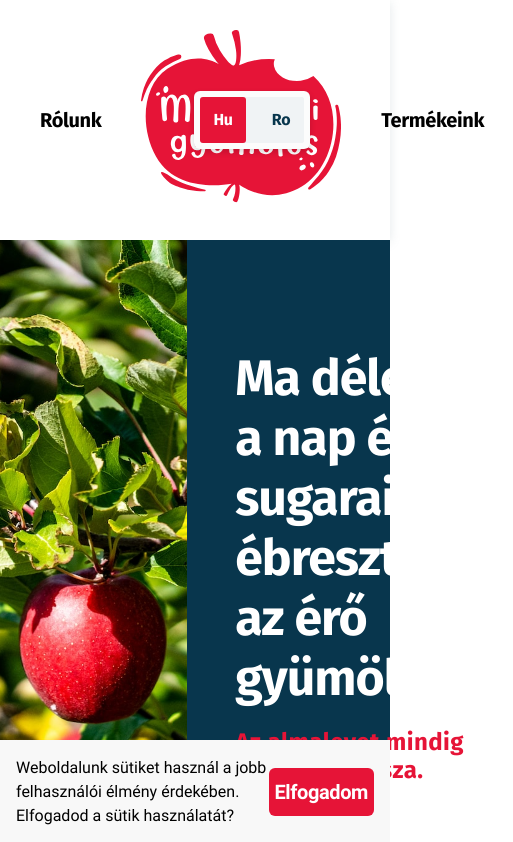
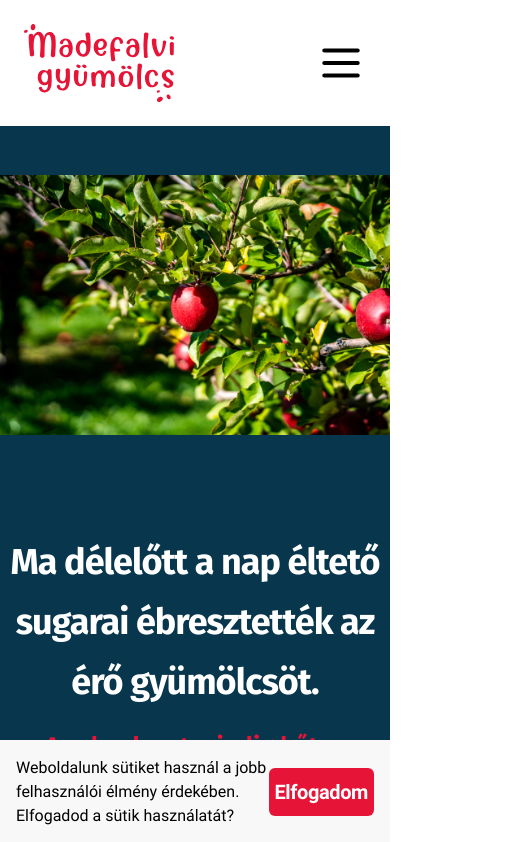
Before and after one commit to lanszesz/Reklamgrafika, a Vue app: page / in a window 390 px wide. Shown: the top 842 px of the page, 513 px wide, since content can reach past the window. Built offline with nearby package versions, Linux system fonts and the light colour scheme; a web font is replaced by a local one.

Commit message:
Working on mobile view

```diff
--- a/src/components/FooterComponent.vue
+++ b/src/components/FooterComponent.vue
@@ -33,12 +33,6 @@
   </footer>
 </template>
 
-<script>
-export default {
-  name: "FooterComponent"
-}
-</script>
-
 <style scoped>
 * {
   @apply leading-[20px] text-[14px] text-center text-white tracking-normal font-roboto;
--- a/src/components/ImageGalleryComponent.vue
+++ b/src/components/ImageGalleryComponent.vue
@@ -1,6 +1,6 @@
 <template>
   <div class="flex justify-between items-center flex-grow">
-    <button @click="previousImage" class="navigation-button" :disabled="currentIndex === 0">
+    <button @click="previousImage" class="navigation-button relative right-[-5%] z-50 lg:static" :disabled="currentIndex === 0">
       <svg>
         <use xlink:href="#navigate-back"></use>
       </svg>
@@ -18,7 +18,7 @@
       </div>
     </div>
 
-    <button @click="nextImage" class="navigation-button" :disabled="currentIndex === images.length - 1">
+    <button @click="nextImage" class="left-[-5%] navigation-button relative z-50 lg:static" :disabled="currentIndex === images.length - 1">
       <svg>
         <use xlink:href="#navigate-forward"></use>
       </svg>
@@ -28,7 +28,6 @@
 
 <script>
 export default {
-  name: 'ImageGalleryComponent',
   props: {
     images: Array
   },
--- a/src/components/ImageTextComponent.vue
+++ b/src/components/ImageTextComponent.vue
@@ -1,8 +1,27 @@
 <template>
-  <div class="flex justify-center bg-ma-dark">
-    <div class="flex gap-12 max-w-[1980px] w-full h-[800px]" :class="{'flex-row-reverse' : direction}">
-      <img :src="imageSrc" class="w-[48%] shrink-0 object-cover" alt="Alma">
-      <div class="flex flex-col text-white justify-center max-w-[570px] gap-5 text-left">
+  <!--  <div class="flex justify-center bg-ma-dark">
+      <div class="flex flex-col items-center lg:flex-row gap-12 max-w-[1980px] w-full" :class="{'flex-row-reverse' : direction}">
+        <div class="flex flex-1 flex-basis-0 flex-shrink-1">
+          <img :src="imageSrc" class="w-full object-cover" alt="Alma">
+        </div>
+        <div class="flex flex-col text-white text-center items-center justify-center max-w-[570px] gap-5 text-left py-[220px]">
+          <h2>
+            <slot name="header"></slot>
+          </h2>
+          <p class="sh1 text-ma-red">
+            <slot name="text"></slot>
+          </p>
+          <button class="primary-button mt-[80px]">TOVÁBB</button>
+        </div>
+      </div>
+    </div>-->
+
+  <div class="flex justify-center bg-ma-dark h-[810px] max-h-[810px]">
+    <div class="flex flex-col items-center lg:flex-row gap-12 max-w-[1980px] w-full" :class="{'flex-row-reverse' : direction}">
+      <div class="flex flex-1 flex-basis-0 overflow-clip h-full flex-shrink-1 justify-center items-center max-w-[900px]">
+        <img :src="imageSrc" class="w-full  object-contain" alt="Alma">
+      </div>
+      <div class="flex flex-col text-white text-center items-center justify-center max-w-[570px] gap-5 text-left">
         <h2>
           <slot name="header"></slot>
         </h2>
@@ -17,7 +36,6 @@
 
 <script>
 export default {
-  name: "ImageTextComponent",
   props: {
     direction: Boolean,
     imageSrc: String
--- a/src/components/NavBarComponent.vue
+++ b/src/components/NavBarComponent.vue
@@ -1,21 +1,45 @@
 <template>
-  <nav class="h-60 shadow-ma-nav bg-white flex gap-10 justify-between items-center px-10">
-    <h5 class="flex flex-1 flex-shrink-1 flex-basis-0 flex-row-reverse">
+  <!--desktop-->
+  <nav class="bg-white gap-10 hidden items-center justify-start  p-6 shadow-ma-nav lg:justify-between md:flex">
+    <h5 class="flex flex-row-reverse lg:flex-1 lg:flex-basis-0 lg:flex-shrink-1 lg:order-none order-2">
       <router-link :to="{ name: 'Home'}">{{ $t('navbar.aboutUs') }}</router-link>
     </h5>
 
-    <router-link :to="{ name: 'Home'}">
-      <svg class="h-[180px] w-[200px]">
+    <router-link :to="{ name: 'Home'}" class="order-1 lg:order-none">
+      <svg class="h-[180px] w-[200px] hidden lg:block">
         <use xlink:href="#logo-large"></use>
+      </svg>
+      <svg class="block h-[78px] w-[150px] lg:hidden">
+        <use xlink:href="#logo-small"></use>
       </svg>
     </router-link>
 
-    <h5 class="flex flex-1 flex-shrink-1 flex-basis-0">
+    <h5 class="flex flex-1 flex-basis-0 flex-shrink-1 order-3 lg:order-none">
       <router-link :to="{ name: 'Products'}">{{ $t('navbar.products') }}</router-link>
     </h5>
 
     <language-selector-component class="absolute right-[80px]"></language-selector-component>
   </nav>
+
+  <!--mobile-->
+  <div class="bg-white flex flex-col shadow-ma-nav">
+    <nav class="flex gap-10 items-center justify-between p-6 lg:justify-between md:hidden">
+      <router-link :to="{ name: 'Home'}">
+        <svg class="h-[78px] w-[150px]">
+          <use xlink:href="#logo-small"></use>
+        </svg>
+      </router-link>
+
+      <svg class="h-[50px] w-[50px]" @click="toggleMobileMenu">
+        <use xlink:href="#hamburger"></use>
+      </svg>
+    </nav>
+    <div v-if="isMobileMenuVisible" class="flex flex-col gap-5 items-center pb-5 md:hidden">
+      <router-link :to="{ name: 'Home'}" class="sh2">{{ $t('navbar.aboutUs') }}</router-link>
+      <router-link :to="{ name: 'Products'}" class="sh2">{{ $t('navbar.products') }}</router-link>
+      <language-selector-component class="mt-5"></language-selector-component>
+    </div>
+  </div>
 </template>
 
 <script>
@@ -25,5 +49,15 @@ export default {
   components: {
     LanguageSelectorComponent
   },
+  data() {
+    return {
+      isMobileMenuVisible: false
+    }
+  },
+  methods: {
+    toggleMobileMenu() {
+      this.isMobileMenuVisible = !this.isMobileMenuVisible;
+    }
+  }
 }
 </script>
--- a/src/components/SvgComponent.vue
+++ b/src/components/SvgComponent.vue
@@ -132,16 +132,16 @@
       </g>
     </symbol>
     <symbol xmlns="http://www.w3.org/2000/svg" width="30" height="30" fill="currentColor" stroke="currentColor" viewBox="0 0 30 30" id="facebook">
-      <path class="a" d="M0,0V30H17.4V18H13.5V13.35h3.9v-3.3c0-3.9,2.4-6,5.85-6,1.65,0,3.15.15,3.6.15V8.25h-2.4c-1.95,0-2.25.9-2.25,2.25v3h4.5L26.1,18H22.2V30H30V0Z"/>
+      <path d="M0,0V30H17.4V18H13.5V13.35h3.9v-3.3c0-3.9,2.4-6,5.85-6,1.65,0,3.15.15,3.6.15V8.25h-2.4c-1.95,0-2.25.9-2.25,2.25v3h4.5L26.1,18H22.2V30H30V0Z"/>
     </symbol>
     <symbol xmlns="http://www.w3.org/2000/svg" width="30" height="30" fill="currentColor" stroke="currentColor" viewBox="0 0 30 30" id="twitter">
-      <path class="a"
-            d="M0,0V30H30V0ZM22.95,10.95v.6a11.683,11.683,0,0,1-11.7,11.7,12.837,12.837,0,0,1-6.3-1.8H6a7.57,7.57,0,0,0,5.1-1.8A4.2,4.2,0,0,1,7.2,16.8h.75A2.553,2.553,0,0,0,9,16.65,4.16,4.16,0,0,1,5.7,12.6h0a3.994,3.994,0,0,0,1.8.45,4.426,4.426,0,0,1-1.65-3.3,3.444,3.444,0,0,1,.6-2.1A11.879,11.879,0,0,0,14.85,12c0-.3-.15-.6-.15-.9a4.033,4.033,0,0,1,4.05-4.05,3.776,3.776,0,0,1,3,1.35A7.641,7.641,0,0,0,24.3,7.35,3.832,3.832,0,0,1,22.5,9.6,11.237,11.237,0,0,0,24.9,9,11.95,11.95,0,0,1,22.95,10.95Z"/>
+      <path
+          d="M0,0V30H30V0ZM22.95,10.95v.6a11.683,11.683,0,0,1-11.7,11.7,12.837,12.837,0,0,1-6.3-1.8H6a7.57,7.57,0,0,0,5.1-1.8A4.2,4.2,0,0,1,7.2,16.8h.75A2.553,2.553,0,0,0,9,16.65,4.16,4.16,0,0,1,5.7,12.6h0a3.994,3.994,0,0,0,1.8.45,4.426,4.426,0,0,1-1.65-3.3,3.444,3.444,0,0,1,.6-2.1A11.879,11.879,0,0,0,14.85,12c0-.3-.15-.6-.15-.9a4.033,4.033,0,0,1,4.05-4.05,3.776,3.776,0,0,1,3,1.35A7.641,7.641,0,0,0,24.3,7.35,3.832,3.832,0,0,1,22.5,9.6,11.237,11.237,0,0,0,24.9,9,11.95,11.95,0,0,1,22.95,10.95Z"/>
     </symbol>
     <symbol xmlns="http://www.w3.org/2000/svg" width="30" height="30" fill="currentColor" stroke="currentColor" viewBox="0 0 30 30" id="email">
-      <path class="a"
-            d="M-3771-5808v-30h30v30Zm6-9.6a1.825,1.825,0,0,0,1.8,1.8h14.4a1.825,1.825,0,0,0,1.8-1.8v-8.876l-9,5.625-9-5.625Zm9-5.651,8.944-5.59a1.831,1.831,0,0,0-1.744-1.359h-14.4a1.831,1.831,0,0,0-1.744,1.359Z"
-            transform="translate(3771 5838)"/>
+      <path
+          d="M-3771-5808v-30h30v30Zm6-9.6a1.825,1.825,0,0,0,1.8,1.8h14.4a1.825,1.825,0,0,0,1.8-1.8v-8.876l-9,5.625-9-5.625Zm9-5.651,8.944-5.59a1.831,1.831,0,0,0-1.744-1.359h-14.4a1.831,1.831,0,0,0-1.744,1.359Z"
+          transform="translate(3771 5838)"/>
     </symbol>
     <symbol xmlns="http://www.w3.org/2000/svg" width="150" height="70" viewBox="0 0 150 70" id="leaves-1">
       <rect class="a" width="150" height="70" transform="translate(0 0)"/>
@@ -171,11 +171,31 @@
               transform="translate(-553.521 -354.75)"/>
       </g>
     </symbol>
+    <symbol xmlns="http://www.w3.org/2000/svg" stroke="currentColor" fill="none" viewBox="0 0 24 24" id="hamburger">
+      <path stroke-linecap="round" stroke-linejoin="round" stroke-width="2" d="M4 6h16M4 12h16M4 18h16"/>
+    </symbol>
+    <symbol xmlns="http://www.w3.org/2000/svg" fill="currentColor" stroke="currentColor" width="50" height="40" viewBox="0 0 50 40" id="brand-element-01">
+      <g transform="translate(-533.645 -371.436)">
+        <path
+            d="M533.915,375.511a6.454,6.454,0,0,1,2.327-2.687,7.738,7.738,0,0,1,4.337-1.385,4.432,4.432,0,0,1,3.2,1.221,2.924,2.924,0,0,1,.579,3.062,5.989,5.989,0,0,1-2.579,2.939,7.76,7.76,0,0,1-4.138,1.244,4.243,4.243,0,0,1-3.575-1.78A2.658,2.658,0,0,1,533.915,375.511Z"
+            transform="translate(0 0)"/>
+        <path
+            d="M554.822,392.567a12.642,12.642,0,0,1-3.765,6.033,15.315,15.315,0,0,1-8.205,4,9.1,9.1,0,0,1-6.784-1.528q-2.648-2.006-2.161-5.947a11.754,11.754,0,0,1,4.186-6.606,15.38,15.38,0,0,1,7.855-3.667,8.758,8.758,0,0,1,7.722,2.533A5.409,5.409,0,0,1,554.822,392.567Z"
+            transform="translate(0.144 8.74)"/>
+        <path
+            d="M556.094,392.719a10.618,10.618,0,0,1-2.573-6.432,6.169,6.169,0,0,1,1.962-4.842,5.581,5.581,0,0,1,5.241-1,10.081,10.081,0,0,1,5.17,3.733,10.618,10.618,0,0,1,2.321,6.142,6.1,6.1,0,0,1-2.9,5.431,5.161,5.161,0,0,1-4.492.336A10.868,10.868,0,0,1,556.094,392.719Z"
+            transform="translate(15.424 5.77)"/>
+      </g>
+    </symbol>
+    <symbol xmlns="http://www.w3.org/2000/svg" fill="currentColor" stroke="currentColor" width="50" height="40" viewBox="0 0 50 40" id="brand-element-02">
+      <g transform="translate(-263.633 -236.64)">
+        <path
+            d="M279.547,255.791a10.374,10.374,0,0,1-3.566,4.34,10.872,10.872,0,0,1-6.528,2.139,6.327,6.327,0,0,1-4.742-2.106,5.151,5.151,0,0,1-.768-5.042,9.629,9.629,0,0,1,3.953-4.746,10.891,10.891,0,0,1,6.227-1.913,6.189,6.189,0,0,1,5.287,3.032A4.725,4.725,0,0,1,279.547,255.791Z"
+            transform="translate(0 14.359)"/>
+        <path
+            d="M280.37,241.466q3.016-4.2,7.144-4.759t7.469,3.512a16.231,16.231,0,0,1,2.77,9.888,19.015,19.015,0,0,1-3.1,10.512,10.189,10.189,0,0,1-8.887,4.684,7.438,7.438,0,0,1-5.89-3.72,17.45,17.45,0,0,1-2.58-8.973Q277.353,245.667,280.37,241.466Z"
+            transform="translate(15.879 0)"/>
+      </g>
+    </symbol>
   </svg>
 </template>
-
-<script>
-export default {
-  name: "SvgComponent"
-}
-</script>
--- a/src/components/TextComponent.vue
+++ b/src/components/TextComponent.vue
@@ -1,6 +1,6 @@
 <template>
-  <div class="flex text-center justify-center items-center py-[80px]">
-    <div class="flex flex-col justify-center items-center w-[1140px] gap-10">
+  <div class="flex items-center justify-center px-[20px] py-[150px] text-center">
+    <div class="flex flex-col gap-10 items-center justify-center w-[1140px]">
       <svg class="h-[70px] hidden shrink-0 text-ma-red w-[150px] sm:block">
         <use xlink:href="#leaves-1"></use>
       </svg>
@@ -10,13 +10,7 @@
       <p class="paragraph-display">
         <slot name="text"></slot>
       </p>
-      <div class="rounded-[50%] bg-ma-red w-3 h-3 mt-2.5"></div>
+      <div class="bg-ma-red h-3 mt-2.5 rounded-[50%] w-3"></div>
     </div>
   </div>
 </template>
-
-<script>
-export default {
-  name: "HomeView",
-}
-</script>
--- a/src/style.css
+++ b/src/style.css
@@ -6,11 +6,11 @@
 @tailwind utilities;
 
 h1 {
-    @apply font-bold leading-[90px] text-[80px] tracking-[-1.6px];
+    @apply font-bold leading-[90px] sm:text-[80px] text-[60px] tracking-[-1.6px];
 }
 
 h2 {
-    @apply font-bold leading-[60px] text-[50px] tracking-[-1px];
+    @apply font-bold leading-[60px] text-[36px] sm:text-[50px] tracking-[-1px];
 }
 
 h3 {
@@ -42,11 +42,11 @@ h6 {
 }
 
 .paragraph-display {
-    @apply font-normal leading-[40px] text-[28px] tracking-[0.28px] whitespace-pre-line;
+    @apply font-normal leading-[40px] text-[24px] sm:text-[28px] tracking-[0.28px] whitespace-pre-line;
 }
 
 .p-01 {
-    @apply font-normal leading-[40px] text-[24px] tracking-[0.24px] whitespace-pre-line;
+    @apply font-normal leading-[40px] text-[20px] sm:text-[24px] tracking-[0.24px] whitespace-pre-line;
 }
 
 .p-02 {
--- a/src/views/HomeView.vue
+++ b/src/views/HomeView.vue
@@ -40,7 +40,6 @@ import GuaranteeMsgComponent from "../components/GuaranteeMsgComponent.vue";
 import TextComponent from "../components/TextComponent.vue";
 
 export default {
-  name: "HomeView",
   components: {
     GuaranteeMsgComponent,
     ImageTextComponent,
--- a/src/views/ProductsView.vue
+++ b/src/views/ProductsView.vue
@@ -1,25 +1,28 @@
 <template>
   <div class="flex flex-col">
-    <div class="bg-ma-light pt-[120px] pb-[240px] flex justify-center">
+    <div class="bg-ma-light flex justify-center pb-[240px] pt-[120px]">
       <div class="w-[1100px]">
         <image-gallery-component :images="galleryImages"></image-gallery-component>
       </div>
     </div>
 
-    <div class="flex justify-center">
-      <div class="bg-white top-[-120px] w-full max-w-[1100px] relative flex flex-col text-center items-center px-24 py-[83px] shadow-[0_50px_80px_#0D988C1A] rounded-xl">
-        <svg class="svg-leaves">
-          <use xlink:href="#leaves-1"></use>
+    <div class="flex justify-center px-4">
+      <div class="bg-white flex flex-col items-center max-w-[1100px] px-[20px] py-[83px] relative rounded-xl shadow-[0_50px_80px_#0D988C1A] text-center top-[-120px] sm:px-24">
+        <svg class="h-[40px] mb-[55px] text-ma-red w-[50px]">
+          <use xlink:href="#brand-element-01"></use>
         </svg>
         <h1>
           {{ $t('productsView.heading') }}
         </h1>
-        <p class="sh1 text-ma-red">
+        <p class="mb-[110px] sh1 text-ma-red">
           {{ $t('productsView.subHeading') }}
         </p>
-        <p class="p-01">
+        <p class="mb-[80px] p-01">
           {{ $t('productsView.text') }}
         </p>
+        <svg class="h-[40px] text-ma-red w-[50px]">
+          <use xlink:href="#brand-element-02"></use>
+        </svg>
       </div>
     </div>
   </div>
@@ -29,7 +32,6 @@
 import ImageGalleryComponent from "../components/ImageGalleryComponent.vue";
 
 export default {
-  name: 'Products',
   components: {
     ImageGalleryComponent
   },
--- a/vite.config.js
+++ b/vite.config.js
@@ -3,6 +3,9 @@ import vue from '@vitejs/plugin-vue'
 
 // https://vitejs.dev/config/
 export default defineConfig({
+    server: {
+        host: true
+    },
     plugins: [vue()], resolve: {
         alias: [{
             find: 'vue-i18n', replacement: 'vue-i18n/dist/vue-i18n.cjs.js',
```
